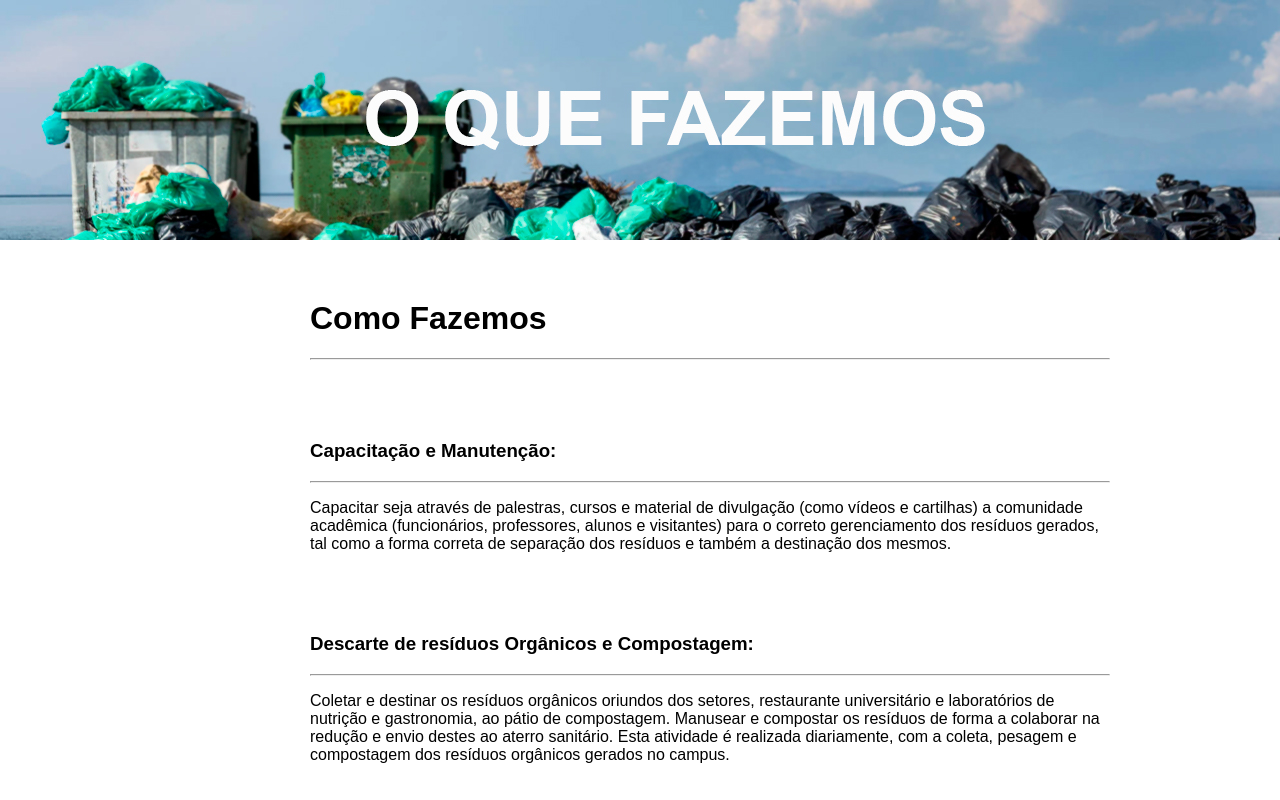
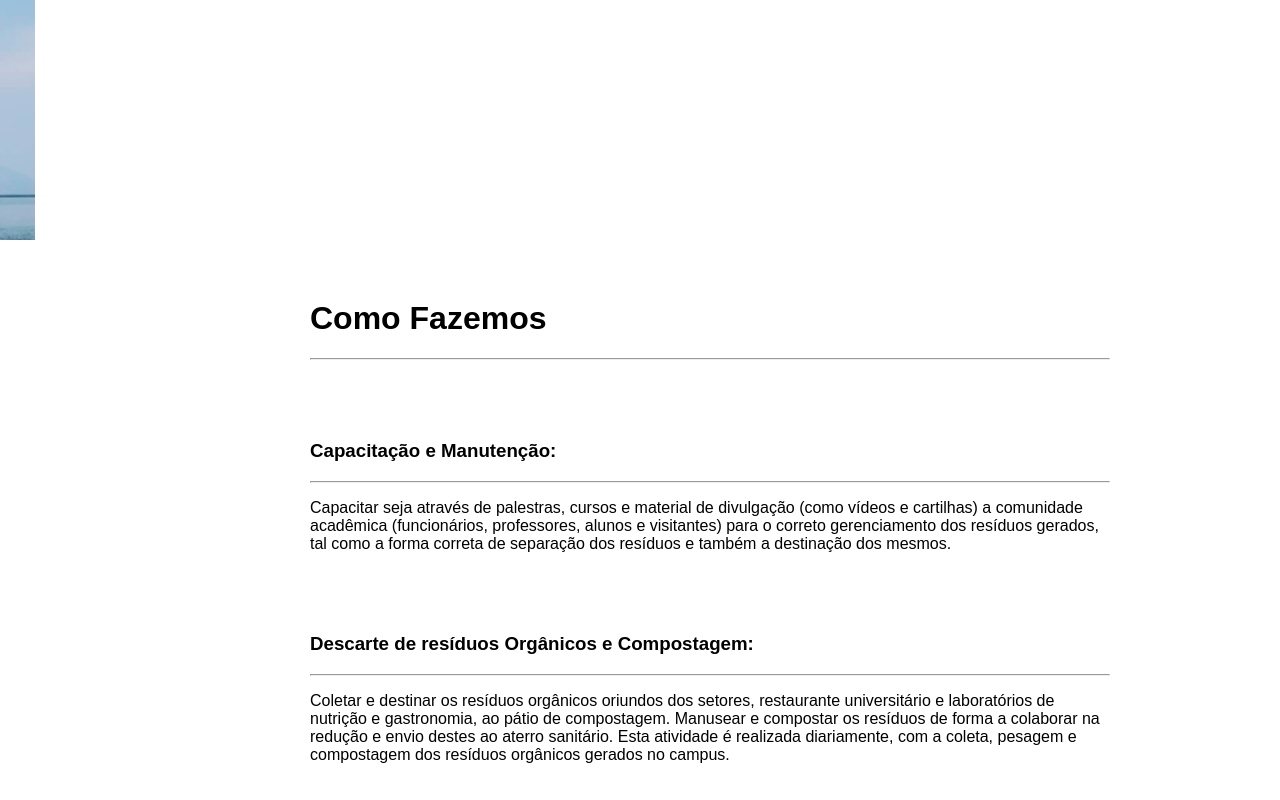
Before and after one commit to GustaCani/Projeto_REGER, a React (Vite) app in the folder frontend/: page /#/como-fazemos in a window 1280 px wide. Shown: the top 800 px of the page. Built offline with nearby package versions, Linux system fonts and the light colour scheme.

Commit message:
Update styles.css

```diff
--- a/frontend/src/assets/paginas/components_comofazemos/Header/styles.css
+++ b/frontend/src/assets/paginas/components_comofazemos/Header/styles.css
@@ -1,7 +1,7 @@
 .header3{
     background-image: url(./comofazemos.jpg);
     height: 240px;
-    width: flex;
+    width: 35px;
     display: flex;
     align-items: center;
     justify-content: center;
```
